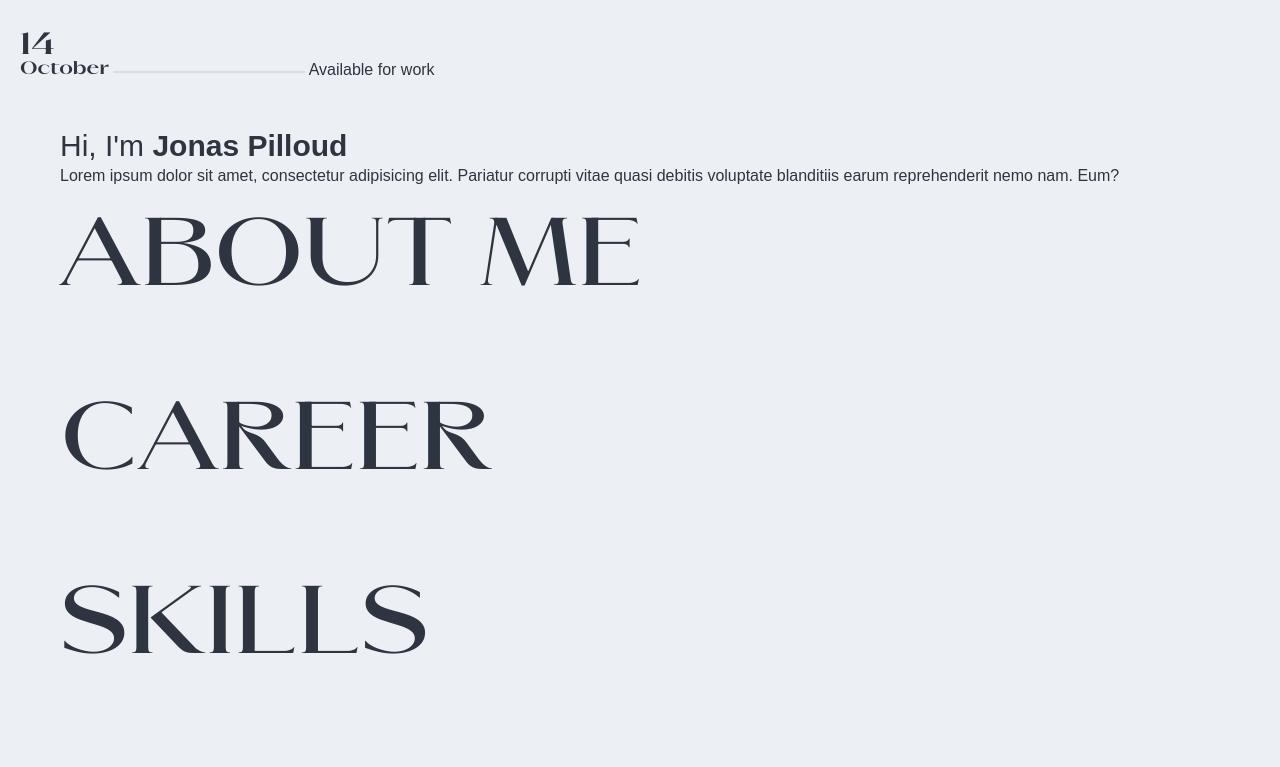
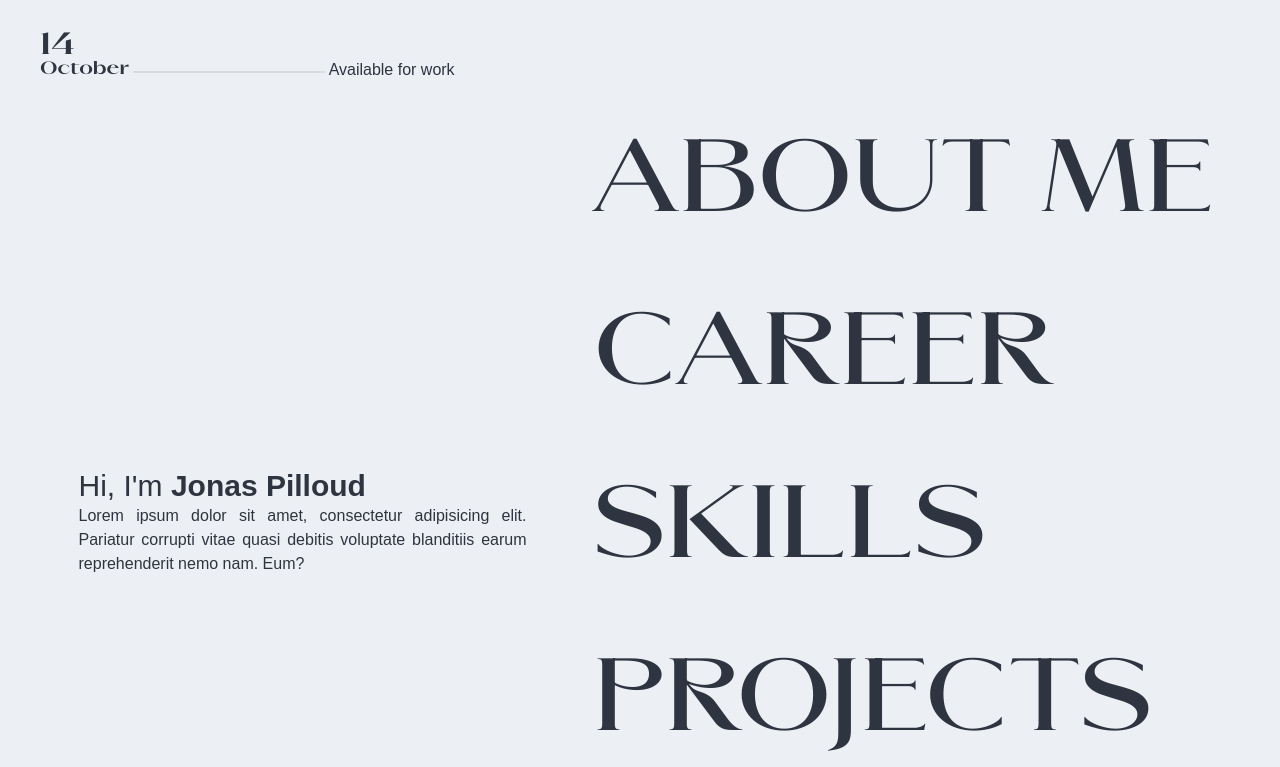
Before and after one commit to Gen0miX/jonas-resume, a Next.js app: page / in a window 1280 px wide. Shown: the top 767 px of the page. Built offline with nearby package versions, Linux system fonts and the light colour scheme; a web font is replaced by a local one.

Commit message:
Hero responsive ok

```diff
--- a/components/Hero.tsx
+++ b/components/Hero.tsx
@@ -8,7 +8,7 @@ interface Props {
 
 function NavItem({ children, href, ...props }: Props) {
   return (
-    <li className="antialiased font-heading font-normal text-[12vw] md:text-[7.5vw] hover:-skew-x-6 hover:scale-105 hover:scale-y-125 transition-transform duration-300 ease-in">
+    <li className="antialiased font-heading font-normal text-[12vw] hover:-skew-x-6 hover:scale-105 hover:scale-y-125 transition-transform duration-300 ease-in md:text-[10.5vw] lg:text-[8vw]">
       <Link href={href}>{children}</Link>
     </li>
   );
@@ -29,8 +29,8 @@ export default function Hero() {
   }, []);
 
   return (
-    <section className="flex flex-col h-dvh mt-5 mx-5">
-      <div className="flex flex-col items-baseline">
+    <section className="flex flex-col h-dvh pt-5 px-5">
+      <div className="flex flex-col lg:ml-5">
         {currentDate && (
           <>
             <h1 className="font-heading text-3xl font-bold translate-y-2">
@@ -46,19 +46,19 @@ export default function Hero() {
           </>
         )}
       </div>
-      <div className="flex flex-col mx-10 grow justify-end">
-        <div className="flex flex-col mt-10">
-          <h1 className="font-sans text-2xl md:text-3xl">
+      <div className="flex flex-col mx-5 grow max-h-full justify-end lg:max-w-full lg:flex-row lg:mx-0 lg:justify-evenly">
+        <div className="flex flex-col mt-10 max-w-sm lg:mt-0 lg:mx-5 lg:justify-end lg:flex-1 lg:mb-56 lg:max-w-md">
+          <h1 className="font-sans text-2xl lg:text-3xl">
             Hi, I'm <span className="font-bold">Jonas Pilloud</span>
           </h1>
-          <p className="text-justify font-sans text-base">
+          <p className="text-justify font-sans">
             Lorem ipsum dolor sit amet, consectetur adipisicing elit. Pariatur
             corrupti vitae quasi debitis voluptate blanditiis earum
             reprehenderit nemo nam. Eum?
           </p>
         </div>
-        <div className="flex mt-5 mb-10 md:mt-0">
-          <ul className="flex flex-col items-start justify-end md:gap-10">
+        <div className="flex mt-5 mb-10 lg:my-0 lg:mx-2">
+          <ul className="flex flex-col items-start justify-end lg:h-full lg:justify-evenly">
             <NavItem href="#about-me">ABOUT ME</NavItem>
             <NavItem href="#career">CAREER</NavItem>
             <NavItem href="#skills">SKILLS</NavItem>
```
